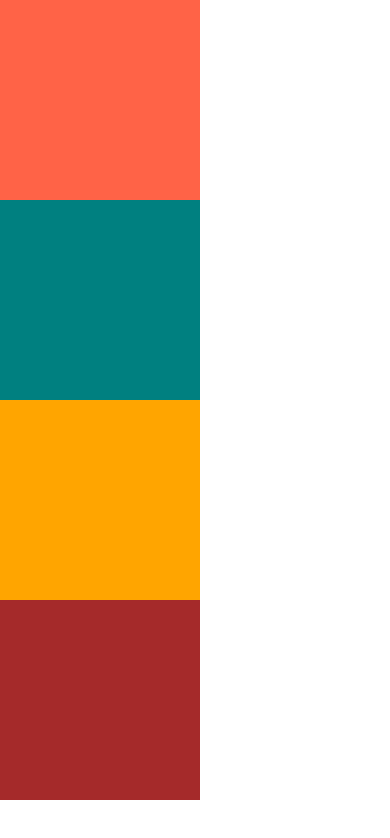
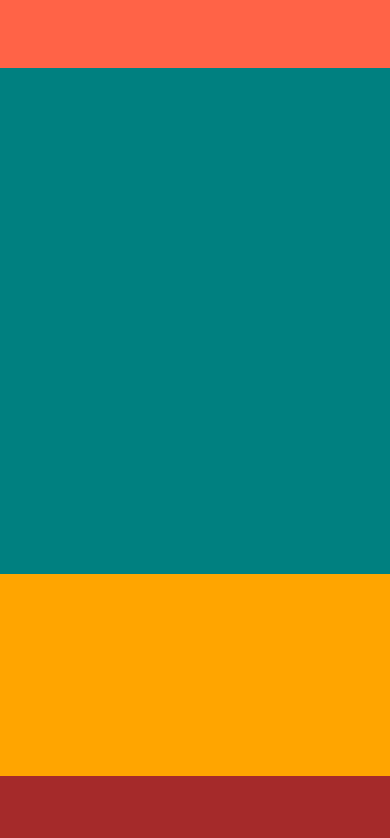
Before and after one commit to EumMericano-Study/NomadWeather, a React Native app: screen / in a window 390 px wide. Shown: the top 838 px of the page. Built offline with nearby package versions, Linux system fonts and the light colour scheme.

Commit message:
Learn: flex 기초 설정

```diff
--- a/App.tsx
+++ b/App.tsx
@@ -2,19 +2,11 @@ import { StyleSheet, View } from "react-native";
 
 export default function App() {
     return (
-        <View>
-            <View
-                style={{ width: 200, height: 200, backgroundColor: "tomato" }}
-            ></View>
-            <View
-                style={{ width: 200, height: 200, backgroundColor: "teal" }}
-            ></View>
-            <View
-                style={{ width: 200, height: 200, backgroundColor: "orange" }}
-            ></View>
-            <View
-                style={{ width: 200, height: 200, backgroundColor: "brown" }}
-            ></View>
+        <View style={{ flex: 1 }}>
+            <View style={{ flex: 1, backgroundColor: "tomato" }}></View>
+            <View style={{ flex: 7.5, backgroundColor: "teal" }}></View>
+            <View style={{ flex: 3, backgroundColor: "orange" }}></View>
+            <View style={{ flex: 1, backgroundColor: "brown" }}></View>
         </View>
     );
 }
```
